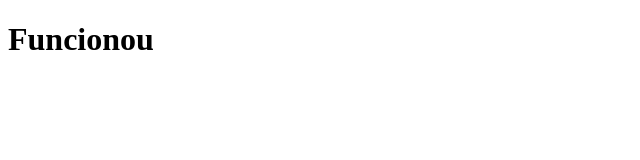
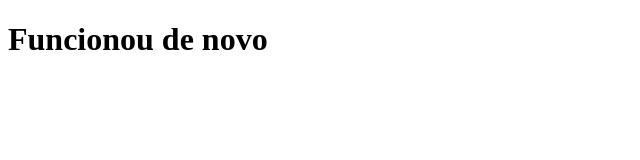
Before and after one commit to hernanimattos/test-digitalocean, a website: page index.html in a window 1280 px wide. Shown: the whole page, without its empty margins (0-640 px from the left). Drawn offline with Linux system fonts and the light colour scheme.

Commit message:
teste build

```diff
--- a/index.html
+++ b/index.html
@@ -5,6 +5,6 @@
     <title>Title teste -ppapap sss</title>
   </head>
   <body>
-    <h1>Funcionou</h1>
+    <h1>Funcionou de novo</h1>
   </body>
 </html>
```
